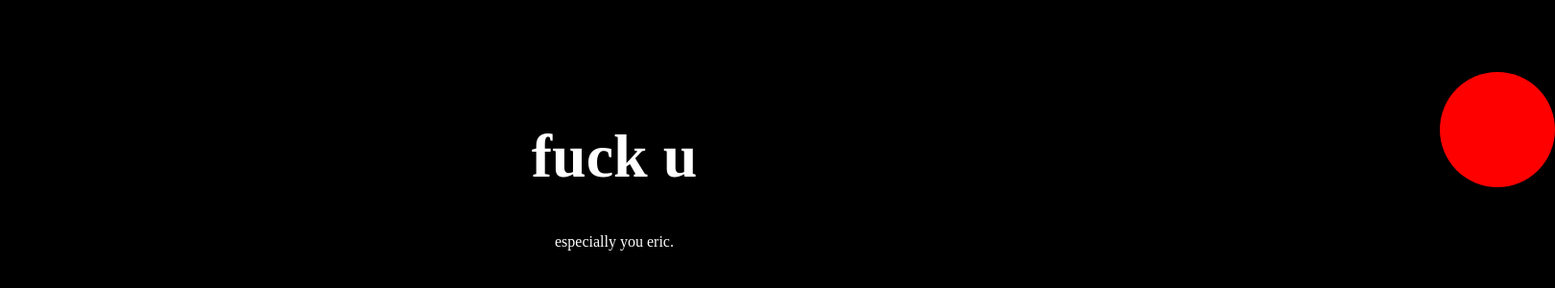
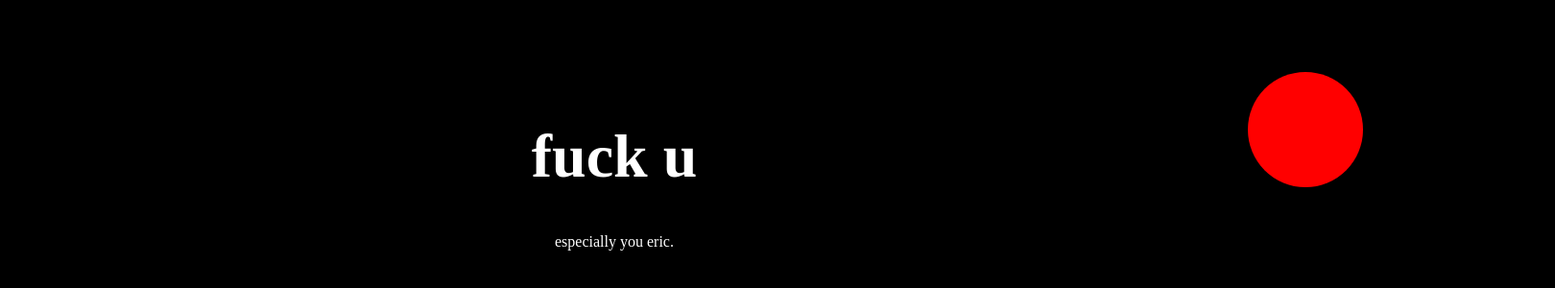
Before and after one commit to amxxxa2q/index.html, a plain HTML site: page index.html in a window 1280 px wide. Shown: the part 300-600 px from the top of the page at 96% size, 1620 px wide, since content can reach past the window. Drawn offline with Linux system fonts and the light colour scheme.

Commit message:
Update index.html

```diff
--- a/index.html
+++ b/index.html
@@ -23,7 +23,7 @@
 
   position: absolute;
   top: 375px;
-  left: 1500px;
+  left: 1300px;
 }
   </style>
 </head>
```
